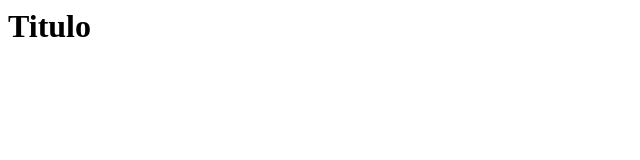
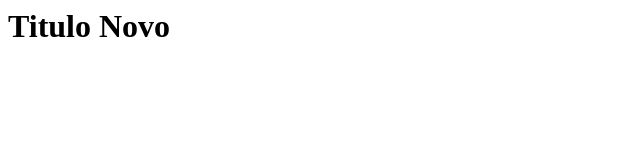
Before and after one commit to Setoue/ios-brq-2022-03-15, a plain HTML site: page index.html in a window 1280 px wide. Shown: the whole page, without its empty margins (0-640 px from the left). Drawn offline with Linux system fonts and the light colour scheme.

Commit message:
Ajustando titulo

```diff
--- a/index.html
+++ b/index.html
@@ -1,6 +1,6 @@
 <html>
     <title>Minha nova branch</title>
     <body>
-        <h1>Titulo</h1>
+        <h1>Titulo Novo</h1>
     </body>
 </html>
```
